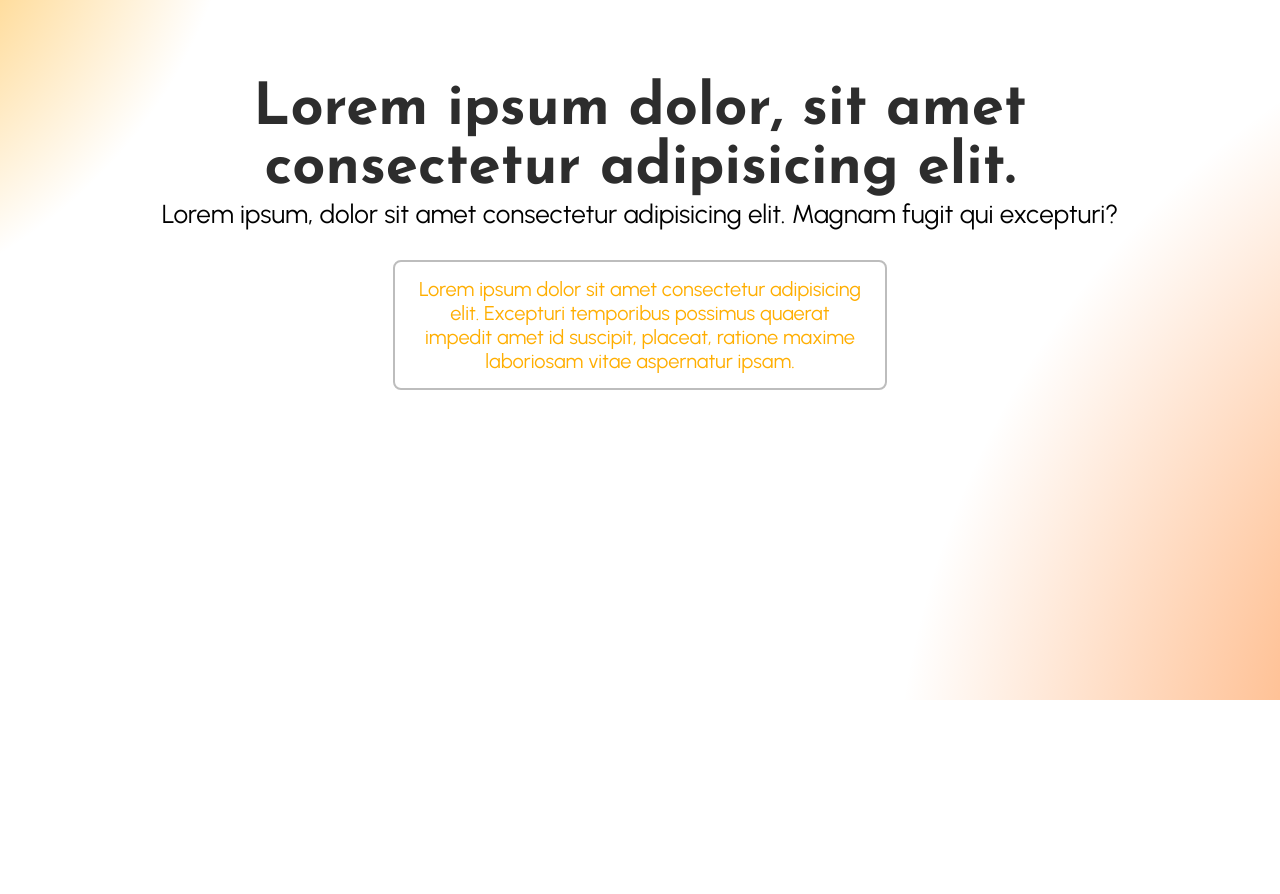
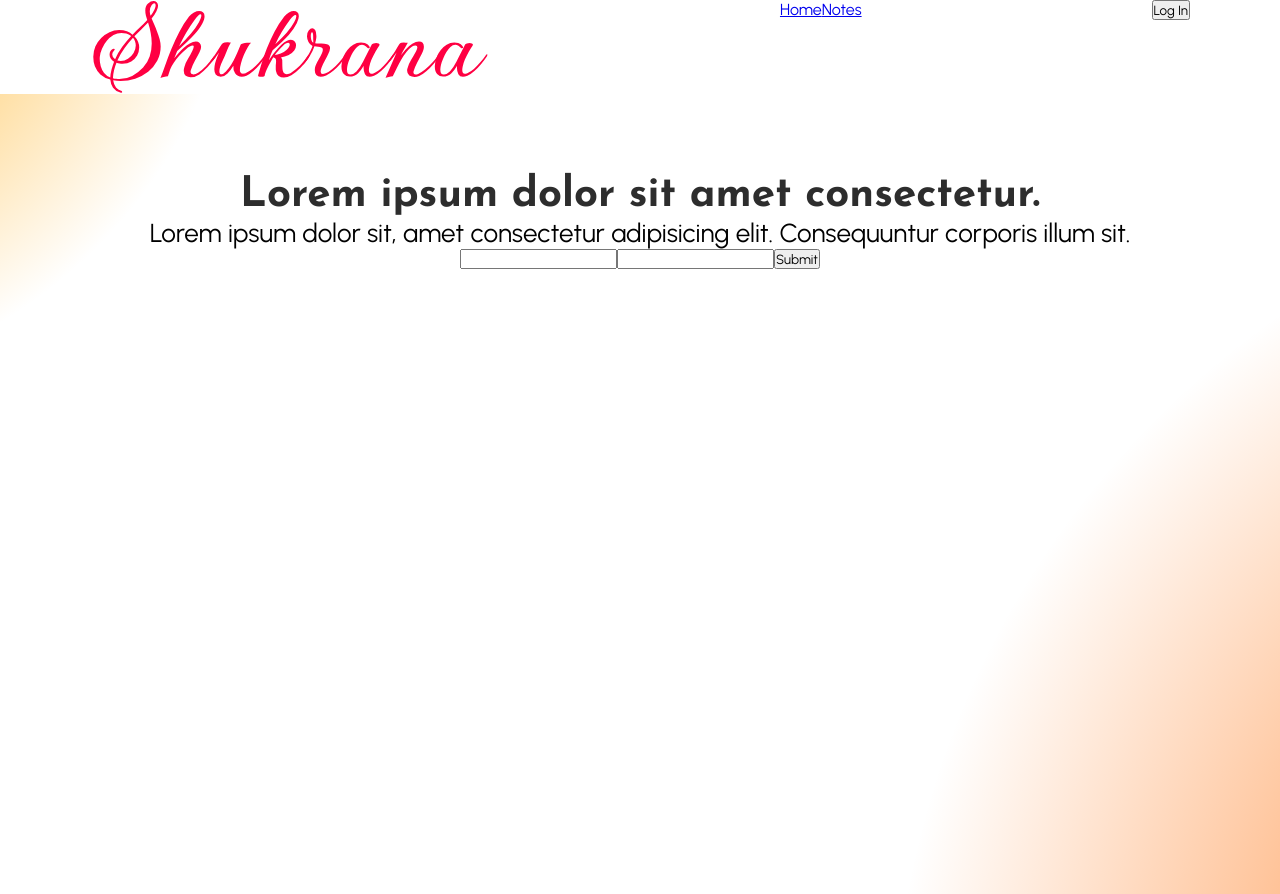
Before and after one commit to PrabhjotSembhi/Shukrana-Client, a React (Create React App) app: page /notes in a window 1280 px wide. Before the commit this address led to /. Before the commit the page ends 800 px from the top, so only its background shows below. Built offline with nearby package versions, Linux system fonts and the light colour scheme.

Commit message:
hook fixed

```diff
--- a/src/App.css
+++ b/src/App.css
@@ -59,10 +59,33 @@
 
   /* Additional styling */
   width: 100%; /* Set your desired width */
-  height: 700px; /* Set your desired height */
+  height: 100vh; /* Set your desired height */
+}
+
+h1 {
+  font-size: 58px;
+  font-family: "Josefin Sans", sans-serif;
+  text-align: center;
+  color:rgb(45, 45, 45)
+}
+
+h2 {
+  font-size: 42px;
+  font-family: "Josefin Sans", sans-serif;
+  text-align: center;
+  color:rgb(45, 45, 45)
+
+}
+
+.subtitle{
+    font-size: 26px;
+    text-align: center;
+
 }
 
 @media screen and (min-width: 1100px) {
+
+
   .wrapper {
     max-width: 1100px;
     margin: 0 auto;
--- a/src/App.js
+++ b/src/App.js
@@ -4,13 +4,16 @@ import { Route, Routes } from 'react-router-dom';
 import Home from './routes/Home';
 import Notes from './routes/Notes';
 import Note from './routes/Note';
+import Navigation from './components/navigation/Navigation';
 
 function App() {
   return (
     <Routes>
-        <Route exact path="/" element={<Home/>} />
+        <Route path="/" element={<Navigation/>} >
+        <Route index element={<Home/>} />
         <Route path="/notes" element={<Notes/>} />
-        <Route path="/note" element={<Note/>} />
+        </Route>
+
 
         {/* Other routes can be added here */}
     </Routes>
--- /dev/null
+++ b/src/components/navigation/Navigation.jsx
@@ -0,0 +1,26 @@
+import React from "react";
+import { Link, Outlet } from "react-router-dom";
+import LoginButton from "../../LoginButton";
+
+import "./navigation.css";
+
+const Navigation = () => {
+  return (
+    <>
+      <header>
+        <div className="wrapper">
+          <img src='./Logo.png' className="logo" alt="Logo" />
+          <nav>
+            <Link to="/">Home</Link>
+            <Link to="/notes">Notes</Link>
+          </nav>
+          <LoginButton />
+        </div>
+      </header>
+      <Outlet />
+
+    </>
+  );
+};
+
+export default Navigation;
--- /dev/null
+++ b/src/components/navigation/navigation.css
@@ -0,0 +1,4 @@
+header .wrapper{
+    display: flex;
+    justify-content: space-between;
+}
--- a/src/routes/Home.jsx
+++ b/src/routes/Home.jsx
@@ -23,6 +23,7 @@ const Home = () => {
         </div>
 
       </section>
+
     </>
   );
 };
--- a/src/routes/Note.jsx
+++ b/src/routes/Note.jsx
@@ -4,7 +4,6 @@ import { useAuth0 } from "@auth0/auth0-react";
 const Note = () => {
   const [notes, setNotes] = useState([]);
   const { user } = useAuth0();
-
 
   const fetchNotes = async () => {
     try {
--- a/src/routes/Notes.jsx
+++ b/src/routes/Notes.jsx
@@ -1,27 +1,23 @@
-import {useState, useEffect} from 'react'
+import { useState, useEffect } from "react";
 import { useNavigate } from "react-router-dom";
 import { useAuth0 } from "@auth0/auth0-react";
-
-
+import "./notes.css";
 
 const Notes = () => {
   const { isAuthenticated, user } = useAuth0();
   const navigate = useNavigate();
-    const [title, setTitle] = useState('');
-    const [content, setContent] = useState('');
-
-
-
+  const [title, setTitle] = useState("");
+  const [content, setContent] = useState("");
 
   const handleSubmit = async (e) => {
     e.preventDefault();
     try {
       const uniqueId = user.email; // Replace with the actual userid
 
-        const response = await fetch('http://localhost:4000/api/gratitude', {
-          method: 'POST',
+      const response = await fetch("http://localhost:4000/api/gratitude", {
+        method: "POST",
         headers: {
-            'Content-Type': 'application/json',
+          "Content-Type": "application/json",
         },
         body: JSON.stringify({
           title,
@@ -32,41 +28,49 @@ const Notes = () => {
 
       if (response.ok) {
         const createdNote = await response.json();
-          console.log('Note created:', createdNote);
+        console.log("Note created:", createdNote);
         // Optionally, you can redirect or perform additional actions upon successful note creation
       } else {
-          throw new Error('Failed to create note');
+        throw new Error("Failed to create note");
       }
     } catch (error) {
-        console.error('Error creating note:', error);
+      console.error("Error creating note:", error);
     }
   };
 
+  return true ? (
+    <>
+      <section className="dual-radial-gradient">
+        <div className="wrapper">
 
-
-  return (
-     isAuthenticated ? (
-      <>
-        <div>Notes</div>
-        <form onSubmit={handleSubmit}>
-          <input type='text' id='title' value={title} onChange={(e) => setTitle(e.target.value)} required />
-          <input type='text' id='content' value={content} onChange={(e) => setContent(e.target.value)} required />
-          <button type="submit">Submit</button>
-
-        </form>
+          <h2>Lorem ipsum dolor sit amet consectetur.</h2>
+          <span className="subtitle">Lorem ipsum dolor sit, amet consectetur adipisicing elit. Consequuntur corporis illum sit.</span>
 
 
 
+          <form onSubmit={handleSubmit}>
+            <input
+              type="text"
+              id="title"
+              value={title}
+              onChange={(e) => setTitle(e.target.value)}
+              required
+            />
+            <input
+              type="text"
+              id="content"
+              value={content}
+              onChange={(e) => setContent(e.target.value)}
+              required
+            />
+            <button type="submit">Submit</button>
+          </form>
+        </div>
+      </section>
+    </>
+  ) : (
+    navigate("/")
+  );
+};
 
-        </>
-    )
-    :(
-        navigate("/")
-
-
-     )
-
-  )
-}
-
-export default Notes
+export default Notes;
--- a/src/routes/home.css
+++ b/src/routes/home.css
@@ -1,23 +1,13 @@
 .banner .wrapper {
+  height: 100%;
   display: flex;
   flex-direction: column;
   align-items: center;
   justify-content: center;
   text-align: center;
-  padding:  80px 0;
-
 }
 
-h1 {
-  font-size: 58px;
-  font-family: "Josefin Sans", sans-serif;
-  text-align: center;
-  color:rgb(45, 45, 45)
-}
 
-.subtitle{
-    font-size: 26px;
-}
 
 .note{
     font-size: 20px;
--- /dev/null
+++ b/src/routes/notes.css
@@ -0,0 +1,7 @@
+section .wrapper{
+    padding: 80px 0;
+    display: flex;
+    flex-direction: column;
+    align-items: center;
+    justify-content: center;
+    text-align: center;}
```
Also changed, not shown: public/Logo.png (added). Lines whose indentation alone changed are shown as unchanged.
